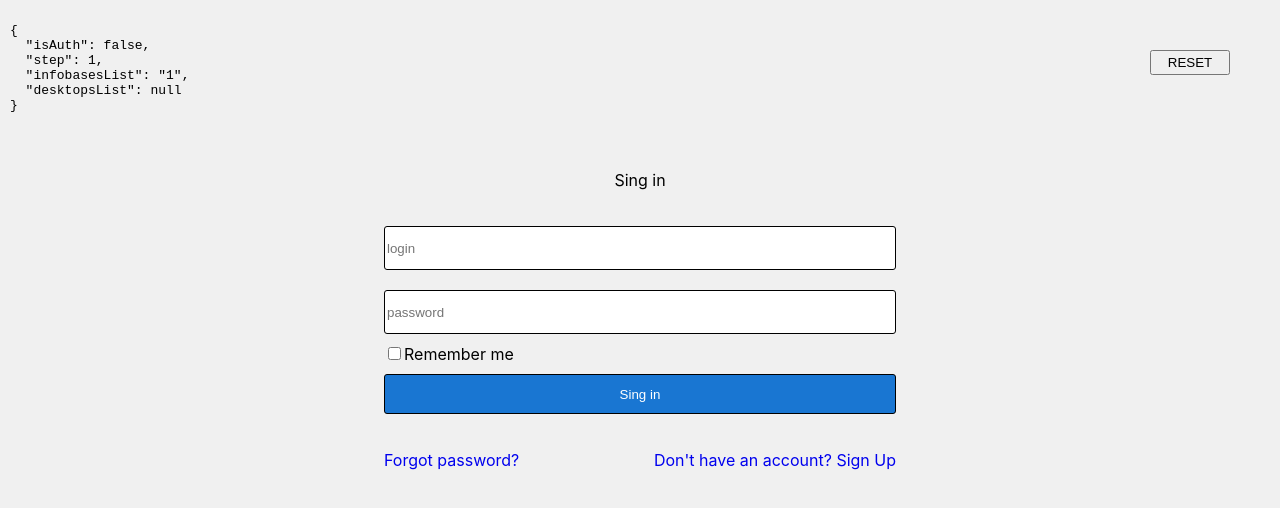
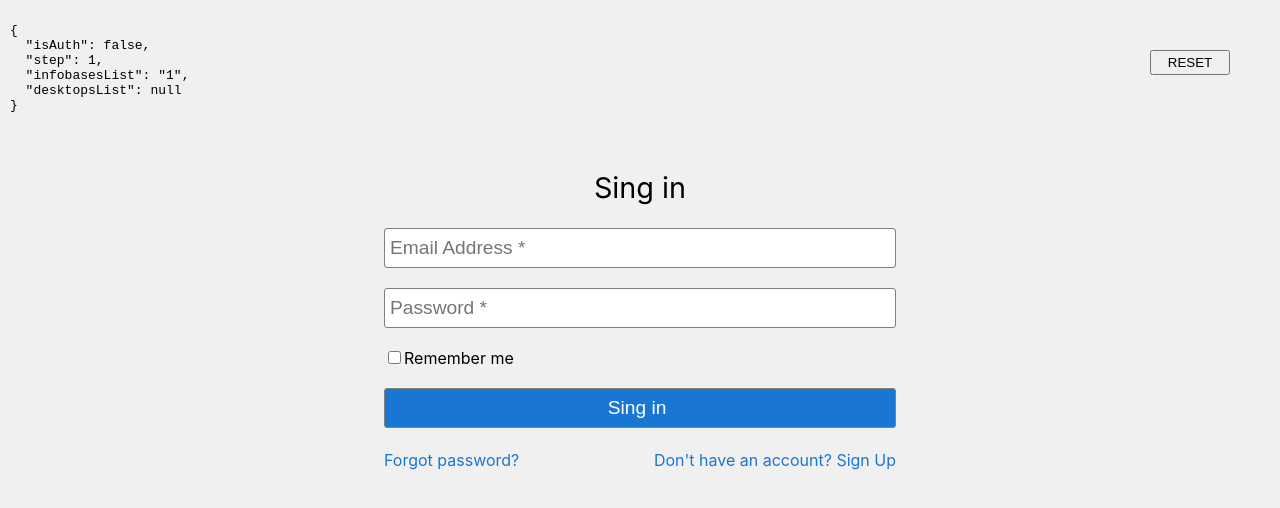
Before and after one commit to AlexKim10101/1.Autorisation, a React (Create React App) app: page / in a window 1280 px wide. Both pictures are taken after a click on the item "ЭР". Shown: the top 508 px of the page. Built offline with nearby package versions, Linux system fonts and the light colour scheme.

Commit message:
add some style Authentication2

```diff
--- a/src/Boxes/Authentication.js
+++ b/src/Boxes/Authentication.js
@@ -20,13 +20,17 @@ export default function(props){
 	return (<div className="container-form">
 		<div className="title-form">Sing in</div>
 		<form className="registration-form" onSubmit={handleSubmit}>
+			<div className="input-wrapper">
 				<input
 					className="registration-form__input"
 					type="text"
 					name="login"
 					value={inputData.login}
 					onChange={handleInputChange}
-				placeholder="login"></input>
+					placeholder="Email Address *"></input>
+
+			</div>
+			<div className="input-wrapper">
 
 				<input
 					className="registration-form__input"
@@ -34,9 +38,9 @@ export default function(props){
 					name="password"
 					value={inputData.password}
 					onChange={handleInputChange}
-				placeholder="password"></input>
-
-			<div>
+					placeholder="Password *"></input>
+			</div>
+			<div className="input-wrapper">
 				<input
 					type="checkbox"
 					name="memento"
@@ -44,11 +48,12 @@ export default function(props){
 					onChange={handleInputChange}></input>
 				<span>Remember me</span>
 			</div>
-
+			<div className="input-wrapper">
 				<input
 					className="registration-form__input registration-form__input--submit"
 					type="submit"
 					value="Sing in"></input>
+			</div>
 		</form>
 		<div className="container-links">
 			<a className="link" href="#">Forgot password?</a>
--- a/src/index.css
+++ b/src/index.css
@@ -93,6 +93,7 @@ ul{
 
 .title-form{
   text-align: center;
+  font-size: 1.8em;
 }
 
 .registration-form{
@@ -100,10 +101,6 @@ ul{
   flex-direction: column;
 }
 
-
-input{
-  border: 1px solid black;
-}
 
 .container-links{
   display: flex;
@@ -113,15 +110,46 @@ input{
 .link{
   display: block;
   text-decoration-line: none;
+  color: #1976d2;
+}
+
+.link:visited{
+  color: #1976d2;
+
+}
+
+.link:hover{
+  text-decoration: underline;
+
+  color:rgb(17,82,147);
+}
+.input-wrapper{
+
+  margin: 10px 0px 10px;
 }
 
 .registration-form__input{
   height: 40px;
-  margin: 10px 0px 10px;
+  width: 100%;
+
+  border: 1px solid grey;
   border-radius: 3px;
+  font-size: 1.2em;
+  padding-left: 5px;
+  box-sizing: border-box;
+}
+
+.registration-form__input:hover{
+  border-color: black;
 }
 
 .registration-form__input--submit{
   background-color: #1976d2;
   color: #fff;
+  cursor: pointer;
+  padding-left: 0px;
 }
+
+.registration-form__input--submit:hover{
+  background-color: darkblue;
+}
```
Lines whose indentation alone changed are shown as unchanged.
